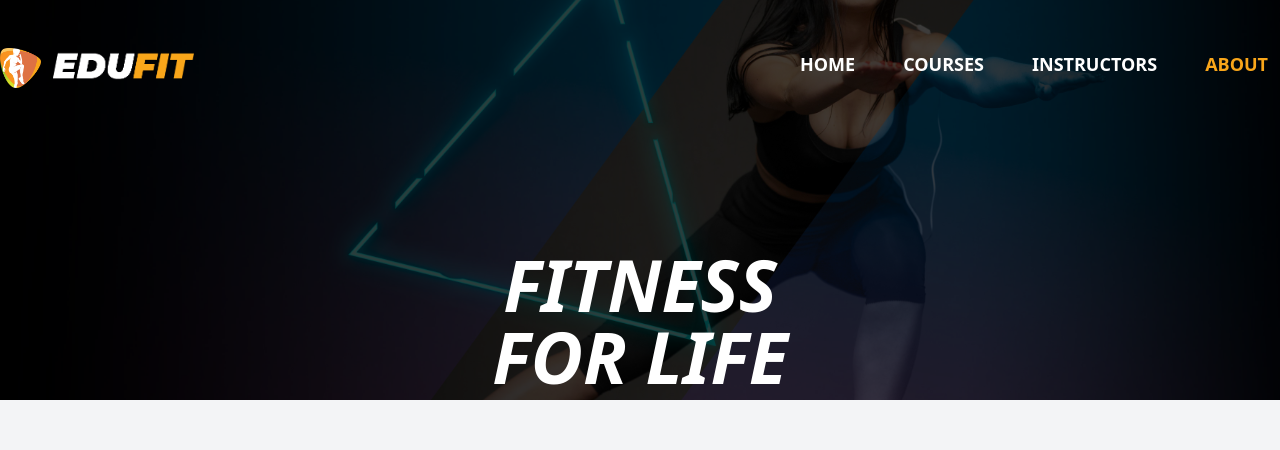
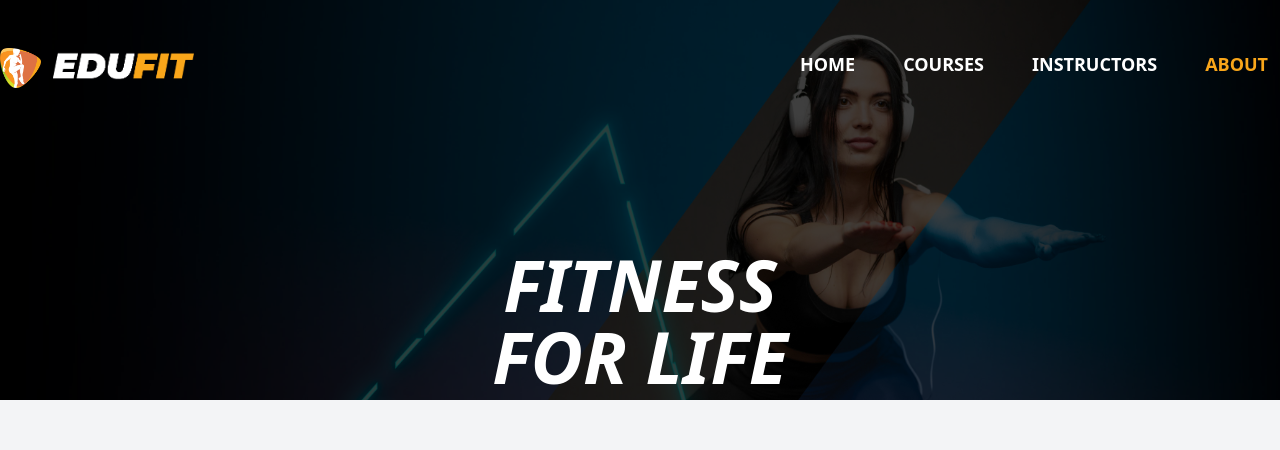
Before and after one commit to phsaurav/edufit, a React (Create React App) app: page /about in a window 1280 px wide. Shown: the top 450 px of the page. Built offline with nearby package versions, Linux system fonts and the light colour scheme.

Commit message:
Extended Time Final Push 🔫

```diff
--- a/src/components/Hero/Hero.js
+++ b/src/components/Hero/Hero.js
@@ -4,9 +4,12 @@ const Hero = (props) => {
 	return (
 		<div className="h-3/6">
 			<div
-				className="absolute top-0 w-full h-3/6 bg-center bg-cover"
+				className="absolute top-0 w-full h-3/6"
 				style={{
 					backgroundImage: `url(${props.url})`,
+					backgroundAttachment: 'fixed',
+					backgroundSize: 'cover',
+					backgroundPosition: 'top',
 				}}
 			>
 				<div>
--- a/src/containers/About/About.js
+++ b/src/containers/About/About.js
@@ -10,7 +10,7 @@ import {
 
 const About = () => {
 	return (
-		<div>
+		<div className="min-h-full">
 			<div className="pb-52">
 				<Hero url={'/assets/cover/cover_about.jpg'}>
 					<div className=" font-bold  uppercase text-7xl italic text-center">
@@ -19,8 +19,8 @@ const About = () => {
 					</div>
 				</Hero>
 			</div>
-			<div className="mb-10 container mx-auto">
-				<section class="relative pt-32 pb-16">
+			<div className="container mx-auto ">
+				<section class="relative pt-32  pb-36">
 					<div class="items-center flex flex-wrap justify-center">
 						<div class="md:ml-auto px-4">
 							<img
@@ -84,7 +84,7 @@ const About = () => {
 										</div>
 									</li>
 									<li class="py-2">
-										<div class="flex items-center items-center">
+										<div class="flex items-center">
 											<div>
 												<span class=" flex justify-center items-center uppercase rounded-full text-yellow-500  mr-3 text-center">
 													<FontAwesomeIcon
```
Also changed, not shown: public/assets/cover/cover_courses.jpg, public/assets/cover/cover_instractors.jpg.
